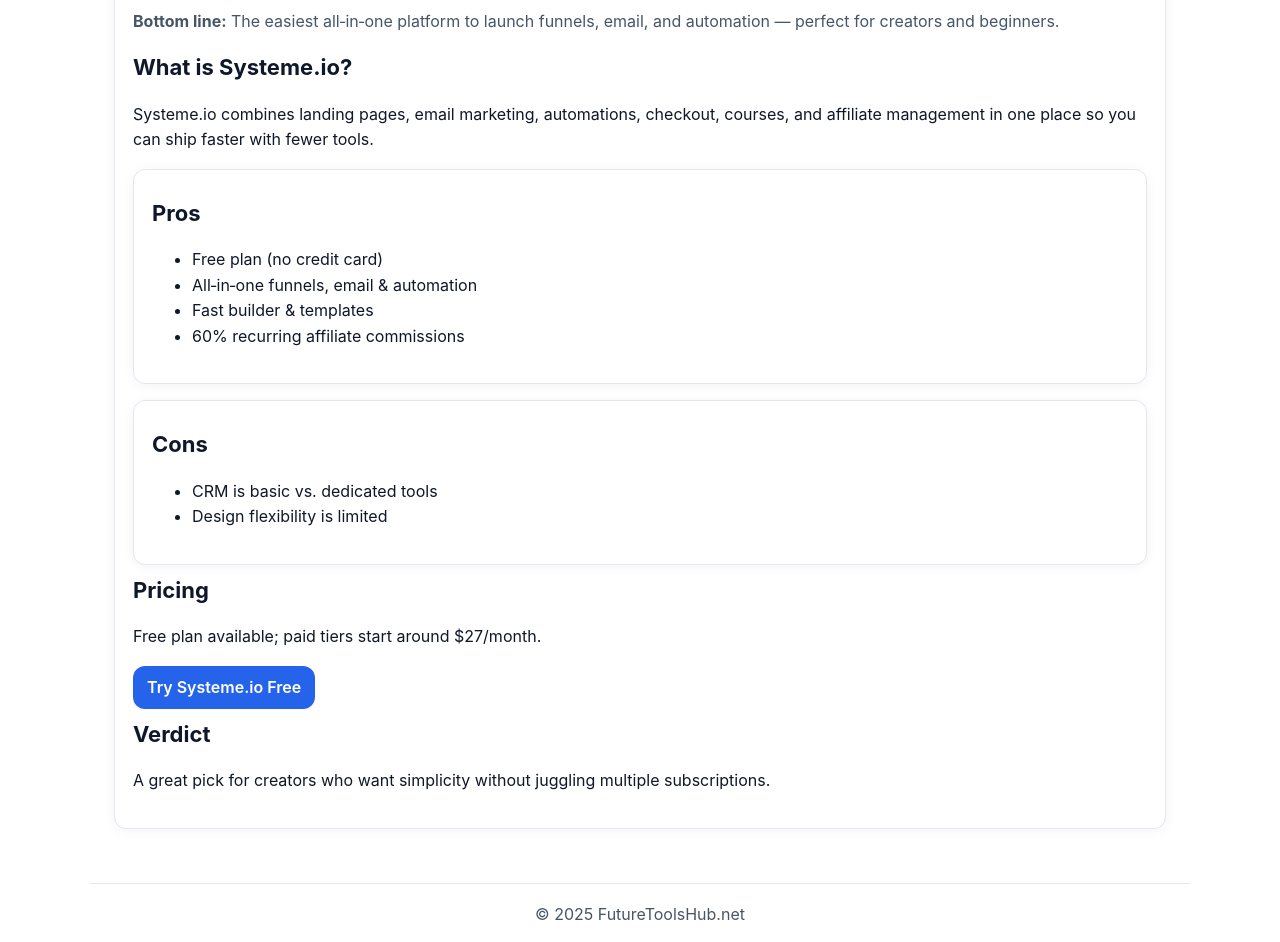
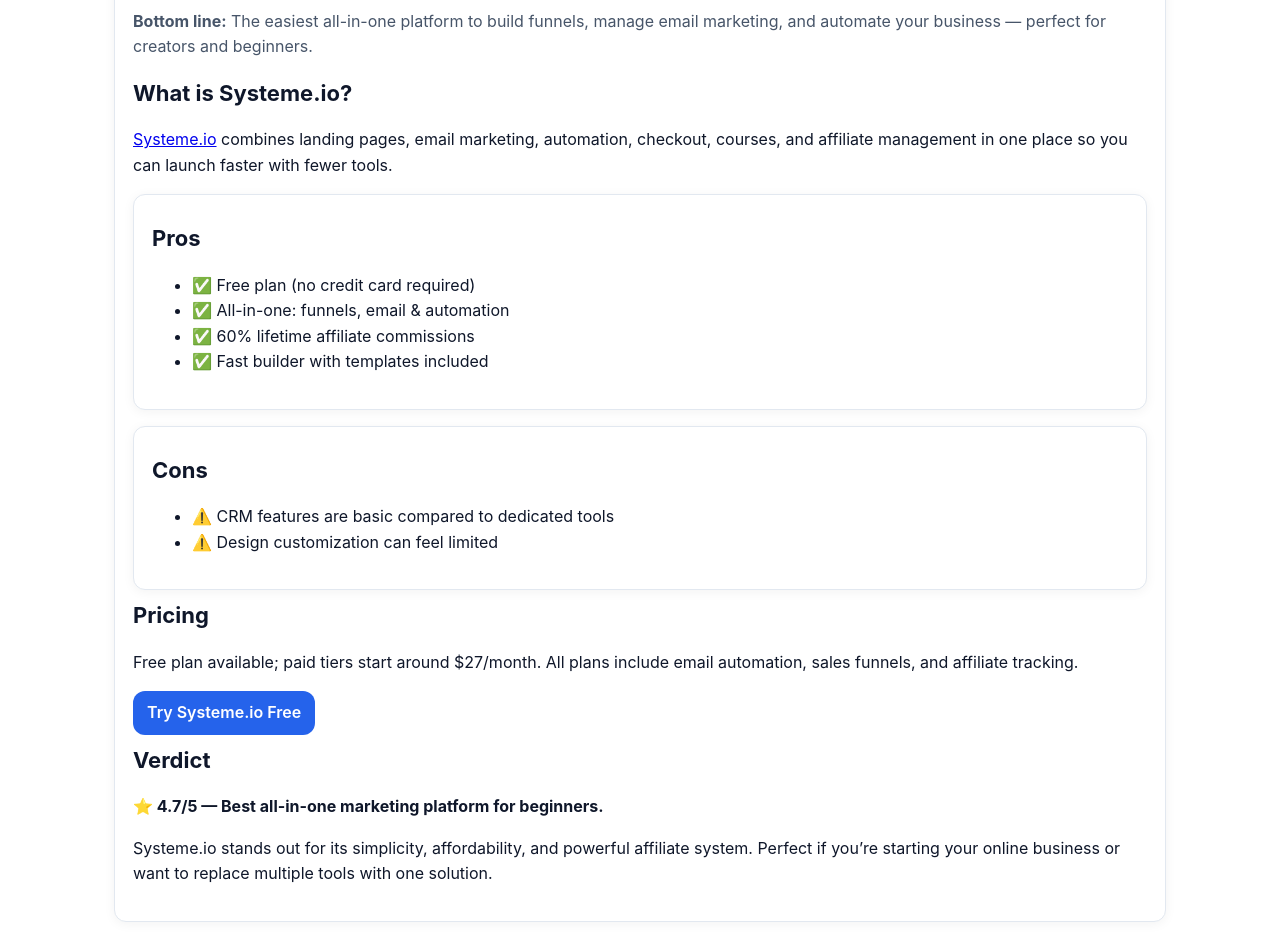
Before and after one commit to PedroFTorres/FutureToolsHub, a plain HTML site: page reviews/systeme-io.html in a window 1280 px wide. Shown: the part 187-1129 px from the top of the page. Drawn offline with Linux system fonts and the light colour scheme.

Commit message:
Update systeme-io.html

```diff
--- a/reviews/systeme-io.html
+++ b/reviews/systeme-io.html
@@ -13,9 +13,10 @@
   <meta charset="utf-8" />
   <meta name="viewport" content="width=device-width, initial-scale=1" />
   <title>Systeme.io Review (2025) — Funnels, Email & Automation for Beginners</title>
-  <meta name="description" content="Systeme.io review (2025). Pros & cons, pricing, and automation features for creators and small businesses." />
+  <meta name="description" content="Systeme.io review (2025): Learn how this all-in-one funnel, email, and automation platform helps creators launch faster with 60% lifetime commissions.">
   <link rel="stylesheet" href="../assets/style.css">
 </head>
+
 <body>
   <header>
     <div class="container">
@@ -23,7 +24,7 @@
         <div class="logo"><span class="dot"></span><a href="/">FutureToolsHub</a></div>
         <div class="nav-actions">
           <a class="btn ghost sm" href="/">Home</a>
-          <a class="btn ghost sm" href="/#latest">Latest</a>
+          <a class="btn ghost sm" href="/categories.html">Categories</a>
           <a class="btn ghost sm" href="/#newsletter">Newsletter</a>
         </div>
       </nav>
@@ -33,36 +34,60 @@
   <main class="container">
     <article class="card">
       <h1 style="margin-top:0">Systeme.io Review (2025)</h1>
-      <p class="muted"><strong>Bottom line:</strong> The easiest all‑in‑one platform to launch funnels, email, and automation — perfect for creators and beginners.</p>
+      <p class="muted"><strong>Bottom line:</strong> The easiest all-in-one platform to build funnels, manage email marketing, and automate your business — perfect for creators and beginners.</p>
 
       <h2 class="section-title">What is Systeme.io?</h2>
-      <p>Systeme.io combines landing pages, email marketing, automations, checkout, courses, and affiliate management in one place so you can ship faster with fewer tools.</p>
+      <p><a href="https://systeme.io/?sa=sa02515976726e6765c2189fd335999c720d8b044d" target="_blank" rel="nofollow noopener">Systeme.io</a> combines landing pages, email marketing, automation, checkout, courses, and affiliate management in one place so you can launch faster with fewer tools.</p>
 
       <div class="grid cols-2" style="margin-top:10px">
         <div class="card">
           <h3 class="section-title">Pros</h3>
-          <ul><li>Free plan (no credit card)</li><li>All‑in‑one funnels, email & automation</li><li>Fast builder & templates</li><li>60% recurring affiliate commissions</li></ul>
+          <ul>
+            <li>✅ Free plan (no credit card required)</li>
+            <li>✅ All-in-one: funnels, email & automation</li>
+            <li>✅ 60% lifetime affiliate commissions</li>
+            <li>✅ Fast builder with templates included</li>
+          </ul>
         </div>
         <div class="card">
           <h3 class="section-title">Cons</h3>
-          <ul><li>CRM is basic vs. dedicated tools</li><li>Design flexibility is limited</li></ul>
+          <ul>
+            <li>⚠️ CRM features are basic compared to dedicated tools</li>
+            <li>⚠️ Design customization can feel limited</li>
+          </ul>
         </div>
       </div>
 
       <h2 class="section-title">Pricing</h2>
-      <p>Free plan available; paid tiers start around $27/month.</p>
+      <p>Free plan available; paid tiers start around $27/month. All plans include email automation, sales funnels, and affiliate tracking.</p>
 
       <div class="nav-actions" style="margin-top:10px">
-        <a class="btn" href="https://your-systeme-aff-link.example" target="_blank" rel="nofollow">Try Systeme.io Free</a>
+        <a class="btn" href="https://systeme.io/?sa=sa02515976726e6765c2189fd335999c720d8b044d" target="_blank" rel="nofollow noopener">Try Systeme.io Free</a>
       </div>
 
       <h2 class="section-title">Verdict</h2>
-      <p>A great pick for creators who want simplicity without juggling multiple subscriptions.</p>
+      <p><strong>⭐ 4.7/5 — Best all-in-one marketing platform for beginners.</strong></p>
+      <p>Systeme.io stands out for its simplicity, affordability, and powerful affiliate system. Perfect if you’re starting your online business or want to replace multiple tools with one solution.</p>
     </article>
   </main>
 
   <footer class="container" style="margin-top:30px;padding:18px 0;text-align:center">
     © 2025 FutureToolsHub.net
   </footer>
+
+  <script>
+    // Affiliate click tracking for GA4
+    document.addEventListener('click', function(e) {
+      const link = e.target.closest('a');
+      if (!link) return;
+      if (link.href && !link.href.includes(window.location.hostname)) {
+        gtag('event', 'affiliate_click', {
+          event_category: 'Affiliate',
+          event_label: link.href,
+          transport_type: 'beacon'
+        });
+      }
+    });
+  </script>
 </body>
 </html>
```
Lines whose indentation alone changed are shown as unchanged.
